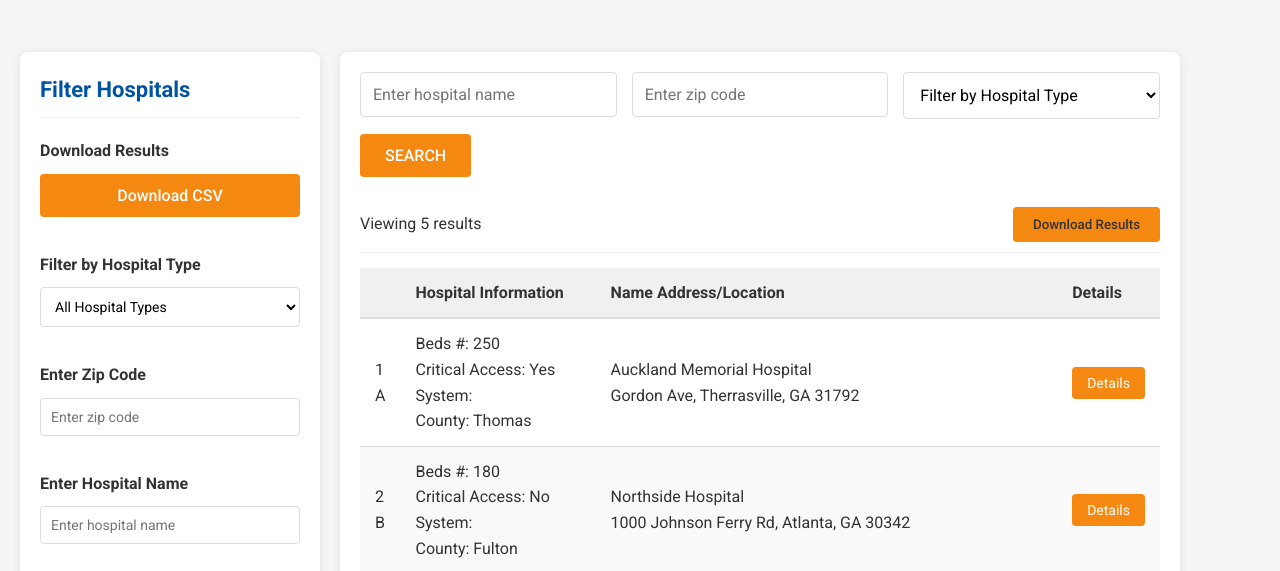
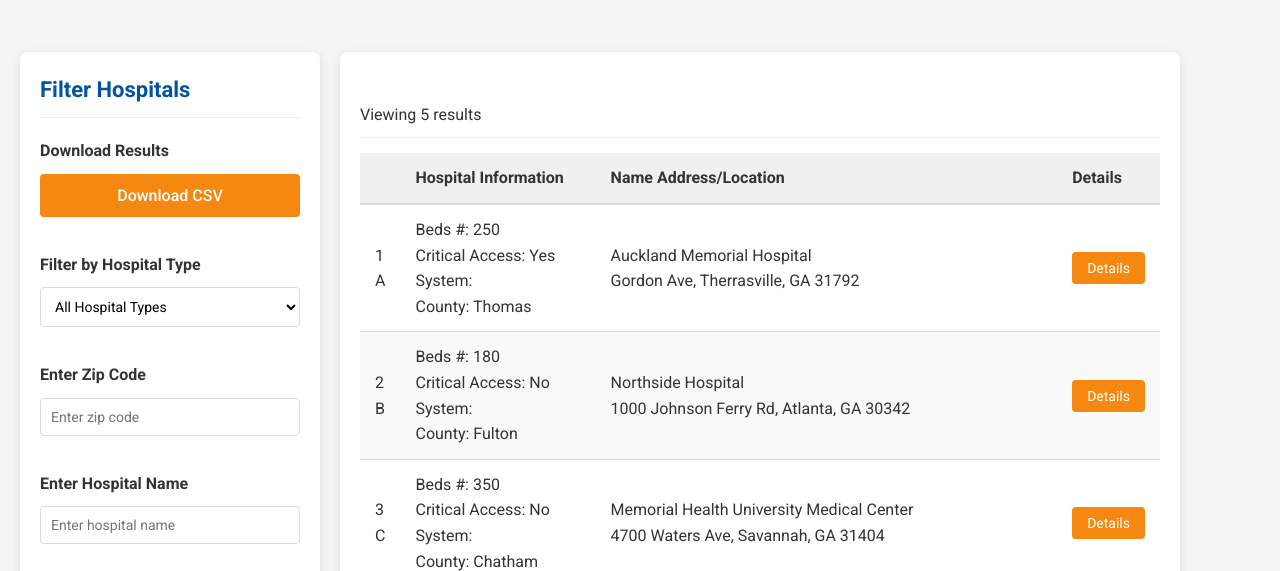
Before and after one commit to bayubanty/test_hospitality_scorecard, a plain HTML site: page index.html in a window 1280 px wide. Shown: the part 193-764 px from the top of the page. Drawn offline with Linux system fonts and the light colour scheme.

Commit message:
Update index.html

```diff
--- a/index.html
+++ b/index.html
@@ -94,31 +94,15 @@
         <main class="content-area">
             <section class="search-section">
                 <div class="search-controls">
-                    <div class="search-input">
-                        <input type="text" id="hospitalName" placeholder="Enter hospital name">
-                    </div>
-                    <div class="search-input">
-                        <input type="text" id="zipCode" placeholder="Enter zip code">
-                    </div>
-                    <div class="filter-select">
-                        <select id="hospitalType">
-                            <option value="">Filter by Hospital Type</option>
-                            <option value="rural">Rural</option>
-                            <option value="urban">Urban</option>
-                        </select>
-                    </div>
-                    <div class="search-button">
-                        <button id="searchBtn">SEARCH</button>
-                    </div>
+
+
                 </div>
 
                 <div class="results-header">
                     <div>
                         <span id="resultsCount">Viewing 5 results</span>
                     </div>
-                    <div>
-                        <button class="download-button" id="downloadBtn">Download Results</button>
-                    </div>
+
                 </div>
 
                 <table class="results-table">
```
